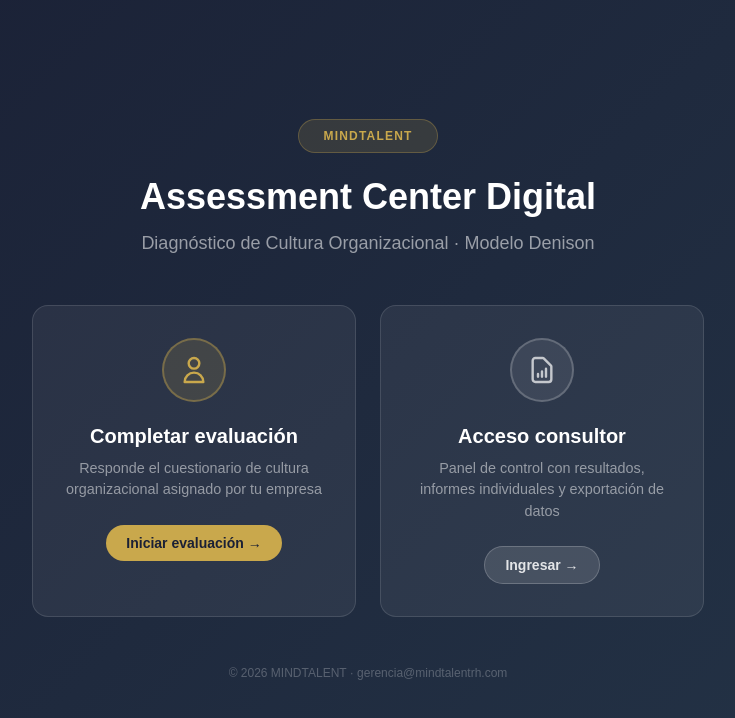
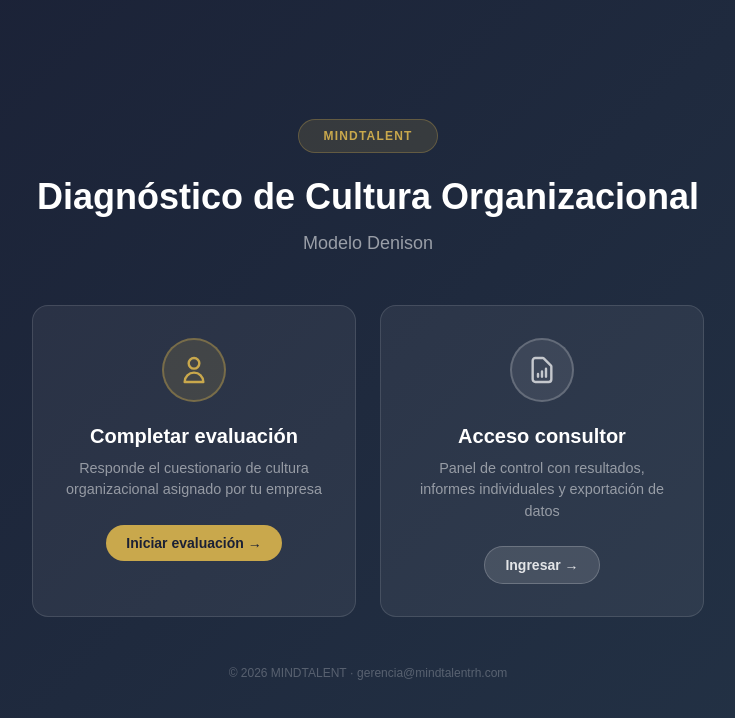
Before and after one commit to Emiliog1995/mindeval-cultura, a Next.js app: page / in a window 1280 px wide. Shown: the top 718 px of the page, without its empty margins (272-1007 px from the left). Built offline with nearby package versions, Linux system fonts and the light colour scheme.

Commit message:
fix: update portal title text

```diff
--- a/src/app/page.tsx
+++ b/src/app/page.tsx
@@ -17,10 +17,10 @@
           MINDTALENT
         </div>
         <h1 className="text-4xl font-bold text-white mb-3">
-          Assessment Center Digital
+          Diagnóstico de Cultura Organizacional
         </h1>
         <p className="text-lg" style={{ color: "rgba(255,255,255,0.55)" }}>
-          Diagnóstico de Cultura Organizacional · Modelo Denison
+          Modelo Denison
         </p>
       </div>
 
```
